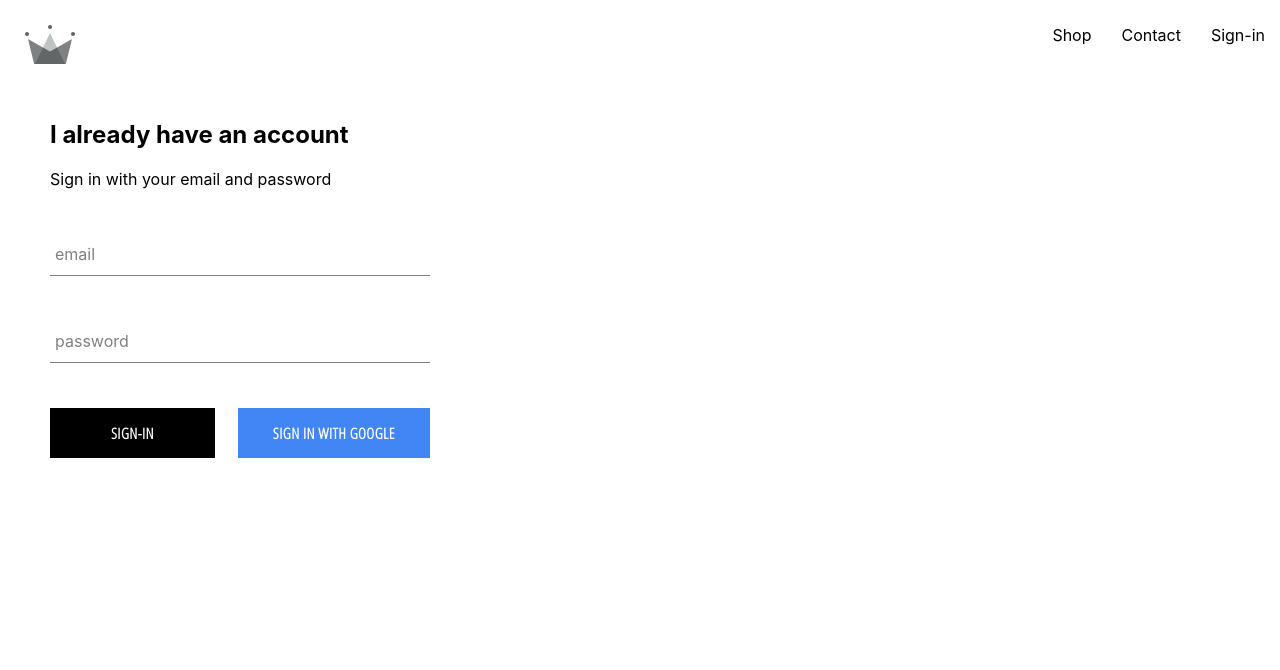
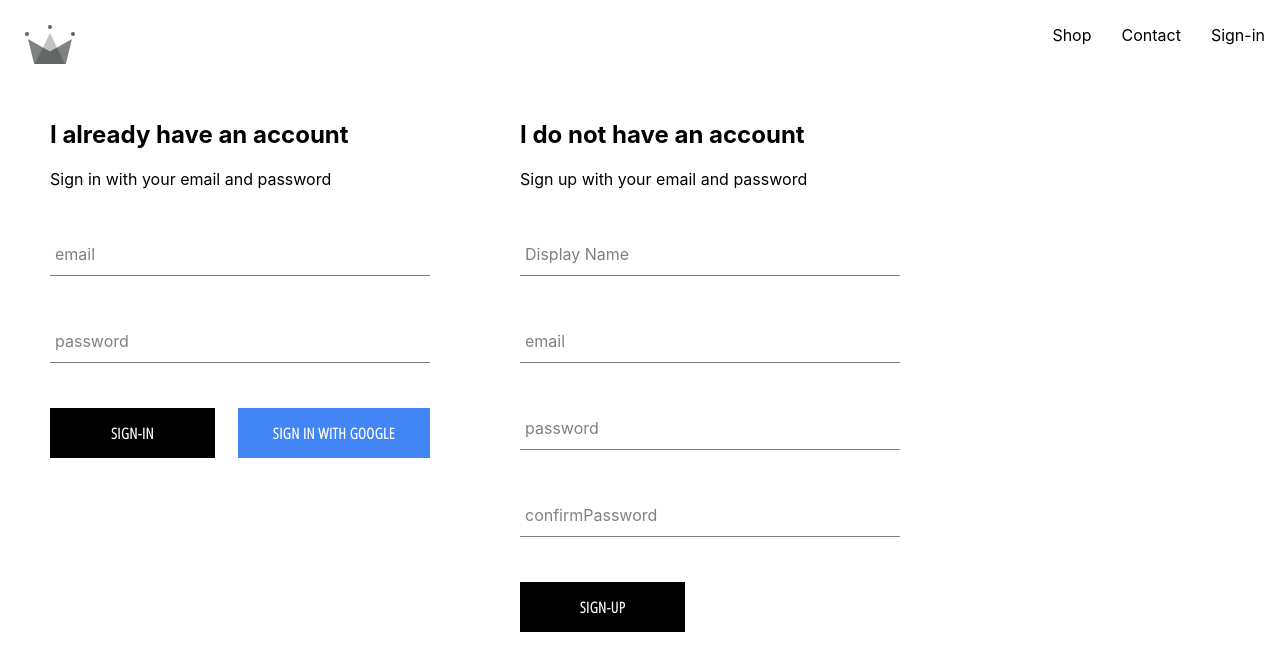
Before and after one commit to saad-dev96/cloned-repo, a React (Create React App) app: page /signIn in a window 1280 px wide. Shown: the top 670 px of the page. Built offline with nearby package versions, Linux system fonts and the light colour scheme; no server answers.

Commit message:
SignUp and SignIn: Firebase activated along with sign in and sign up..

```diff
--- a/src/App.js
+++ b/src/App.js
@@ -5,7 +5,7 @@
 import ShopPage from './pages/shop/shop.component.jsx';
 import Header from './components/header/header.component.jsx';
 import SignInAndSignUp from './pages/sign-in-and-sign-up/sign-in-and-sign-up.component.jsx';
-import {auth} from './firebase/firebase.utils'
+import {auth, createUserProfileDocument} from './firebase/firebase.utils.js'
 
 class App extends React.Component {
 
@@ -19,8 +19,19 @@
   unsubscribeFromAuth = null;
   componentDidMount()
   {
-    this.unsubscribeFromAuth = auth.onAuthStateChanged(user => {this.setState( {currentUser : user}); console.log(user)});
+    this.unsubscribeFromAuth = auth.onAuthStateChanged(
+      async userAuth => {
+        if (userAuth){
+          const userRef = await createUserProfileDocument(userAuth);
+          userRef.onSnapshot(snapShot => {this.setState({currentUser : {id : snapShot.id, ...snapShot.data()}})});
+        }
+        else {
+          this.setState({currentUser: userAuth});
+        }
+      });
+
   }
+
   componentWillUnmount(){
     this.unsubscribeFromAuth();
   }
--- a/src/components/sign-in/sign-in.component.jsx
+++ b/src/components/sign-in/sign-in.component.jsx
@@ -2,7 +2,7 @@
 import './sign-in.component.styles.scss'
 import FormInput from '../form-input/form-input.component.jsx'
 import CustomButton from '../custom-button/custom-button.component'
-import {signInWithGoogle} from '../../firebase/firebase.utils.js'
+import {auth, signInWithGoogle} from '../../firebase/firebase.utils.js'
 
 class SignIn extends React.Component
 {
@@ -14,14 +14,22 @@
 
         }
     }
-    handleSubmit = event => {
+    handleSubmit = async event => {
         event.preventDefault();
-        this.setState({email: '', password: '' });
+        const {email, password} = this.state;
+        try{
+            await auth.signInWithEmailAndPassword(email,password);
+            this.setState({email: '', password: '' });
+        }
+        catch(error)
+        {
+            console.log(error);
+        }
     }
+
     handleChange = event => {
         const {name, value} = event.target;
         this.setState({[name]:value}); //email pe email daal dey, password pe password.
-
     }
     render()
     {
--- /dev/null
+++ b/src/components/sign-up/sign-up.component.jsx
@@ -0,0 +1,68 @@
+import React from 'react'
+import CustomButton from '../custom-button/custom-button.component'
+import FormInput from '../form-input/form-input.component'
+import {auth, createUserProfileDocument} from '../../firebase/firebase.utils'
+import './sign-up.component.styles.scss'
+
+class Signup extends React.Component
+{
+    constructor()
+    {
+        super();
+        this.state = {
+            displayName : '',
+            email : '' ,
+            password: '',
+            confirmPassword : ''
+        }
+    }
+
+    handleSubmit = async event => {
+        event.preventDefault();
+        const {displayName, email, password, confirmPassword} =  this.state;
+        if (password !== confirmPassword)
+        {
+           alert('passwords dont match!');
+        }
+
+        try{
+            const {user} = await auth.createUserWithEmailAndPassword(email, password);
+            createUserProfileDocument(user, {displayName});
+            this.setState({
+            displayName : '',
+            email : '' ,
+            password: '',
+            confirmPassword : ''
+            })
+        }
+        catch (error)
+        {
+            console.log('The following error occured', error.message);
+        }
+    }
+    handleChange = event => {
+        const {name, value} = event.target;
+        this.setState({[name]:value}); //email pe email daal dey, password pe password.
+    }
+
+    render()
+    {
+        const {displayName, email, password, confirmPassword} =  this.state;
+        return (
+            <div className = 'sign-up'>
+                <h2>I do not have an account</h2>
+                <span>Sign up with your email and password</span>
+                <form className= 'sign-up-form'  onSubmit= {this.handleSubmit}>
+                    <FormInput name= 'displayName' label =' Display Name' type = 'text'  handleChange={this.handleChange} value = {displayName} required />
+                    <FormInput name= 'email' label='email' handleChange={this.handleChange} type = 'email' value = {email} required />
+                    <FormInput name= 'password' label='password' handleChange={this.handleChange} type = 'password' value = {password} required />
+                    <FormInput name= 'confirmPassword' label='confirmPassword' handleChange={this.handleChange} type = 'password' value = {confirmPassword} required />
+                    <div className='buttons'>
+                        <CustomButton type = 'submit'> SIGN-UP </CustomButton>
+                    </div>
+                </form>
+            </div>
+        )
+    }
+}
+export default Signup;
--- /dev/null
+++ b/src/components/sign-up/sign-up.component.styles.scss
@@ -0,0 +1,9 @@
+.sign-up {
+    display: flex;
+    flex-direction: column;
+    width: 380px;
+
+    .title {
+      margin: 10px 0;
+    }
+  }
--- a/src/firebase/firebase.utils.js
+++ b/src/firebase/firebase.utils.js
@@ -13,6 +13,34 @@
     measurementId: "G-LF2PWSYF09"
 };
 
+export const createUserProfileDocument = async(userAuth, additionalData) => {
+    if(!userAuth) return;
+
+    const userRef= firestore.doc(`users/${userAuth.uid}`);
+
+    const snapShot = await userRef.get();
+
+    if (!snapShot.exists)
+    {
+        const {displayName, email} = userAuth;
+        const createdAt = new Date();
+        try{
+            await userRef.set(
+                {
+                    displayName,
+                    email,
+                    createdAt,
+                    ...additionalData
+
+                })
+            }
+        catch (error) {
+            console.log('error creating user', error.message);
+        }
+    }
+    return userRef;
+}
+
 firebase.initializeApp(config);
 export const auth = firebase.auth();
 export const firestore =  firebase.firestore();
--- a/src/pages/sign-in-and-sign-up/sign-in-and-sign-up.component.jsx
+++ b/src/pages/sign-in-and-sign-up/sign-in-and-sign-up.component.jsx
@@ -1,11 +1,13 @@
 import React from 'react';
 
-import './sign-in-and-sign-up.component.styles.scss';
-import SignIn from '../../components/sign-in/sign-in.component.jsx';
+import './sign-in-and-sign-up.component.styles.scss'
+import SignIn from '../../components/sign-in/sign-in.component.jsx'
+import Signup from '../../components/sign-up/sign-up.component.jsx'
 
 const SignInAndSignUpPage = () => (
     <div className = 'sign-in-and-sign-up'>
         <SignIn/>
+        <Signup/>
     </div>
 )
 export default SignInAndSignUpPage;
```
